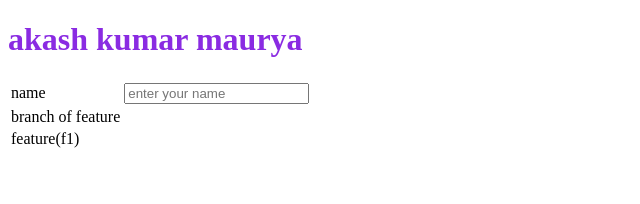
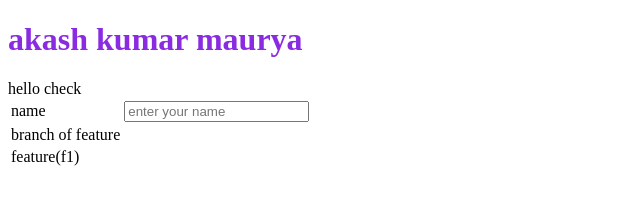
Before and after one commit to akashmaurya0/boot, a plain HTML site: page index.html in a window 1280 px wide. Shown: the whole page, without its empty margins (0-640 px from the left). Drawn offline with Linux system fonts and the light colour scheme.

Commit message:
checkout

```diff
--- a/index.html
+++ b/index.html
@@ -15,6 +15,7 @@
         </tr>
         <tr><td>branch of feature</td></tr>
         <tr><td>feature(f1)</td></tr>
+        <tr>hello check</tr>
     </table>
 </body>
 </html>
```
